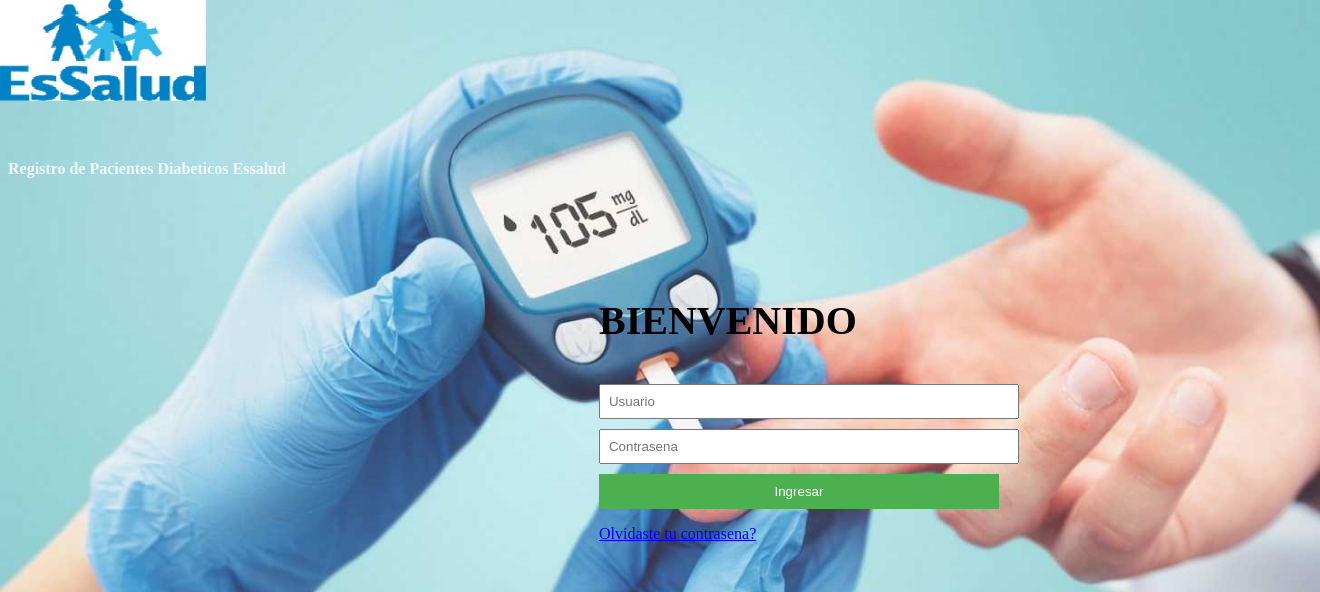
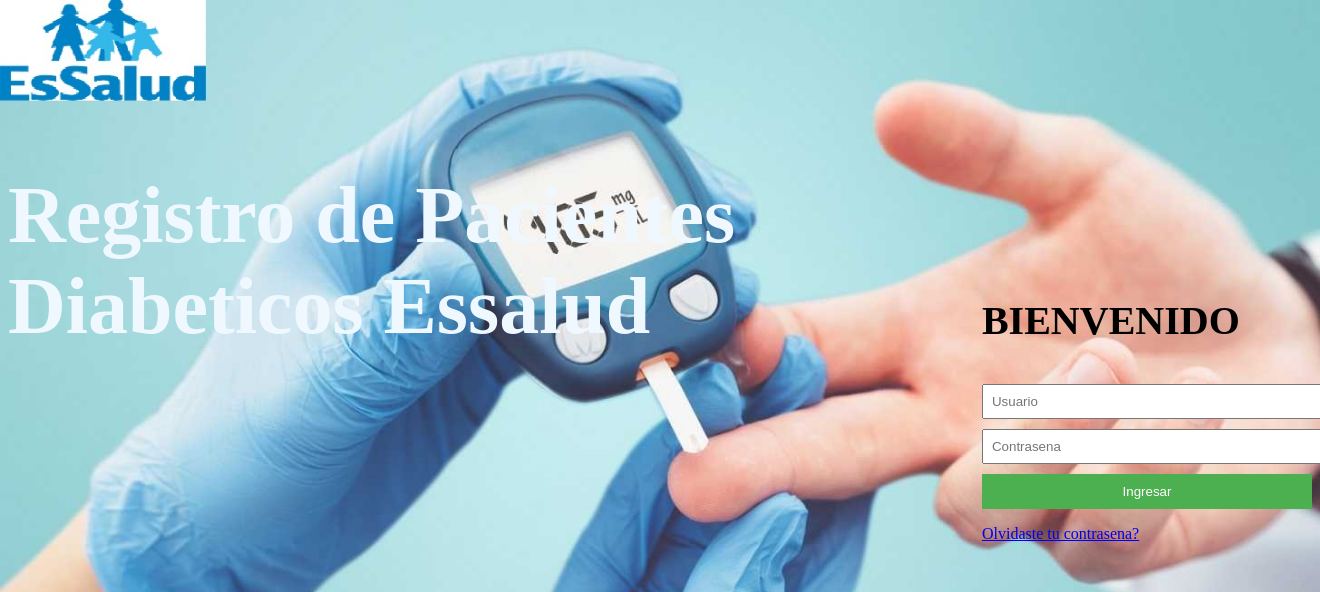
Before and after one commit to diabeteshco/Essalud, a PHP site: page / in a window 1320 px wide; the page is wider, and only the part inside the window is pictured. Shown: the top 592 px of that part. Run offline with PHP 8.4, Linux system fonts and the light colour scheme.

Commit message:
Update styles.css

```diff
--- a/styles.css
+++ b/styles.css
@@ -23,8 +23,8 @@
 
 h4 {
   color: aliceblue;
-  font.size: 600px;
-  margin-bottom: 500px;
+  font-size: 80px;
+  margin-bottom: 400px;
 }
 
 
```
